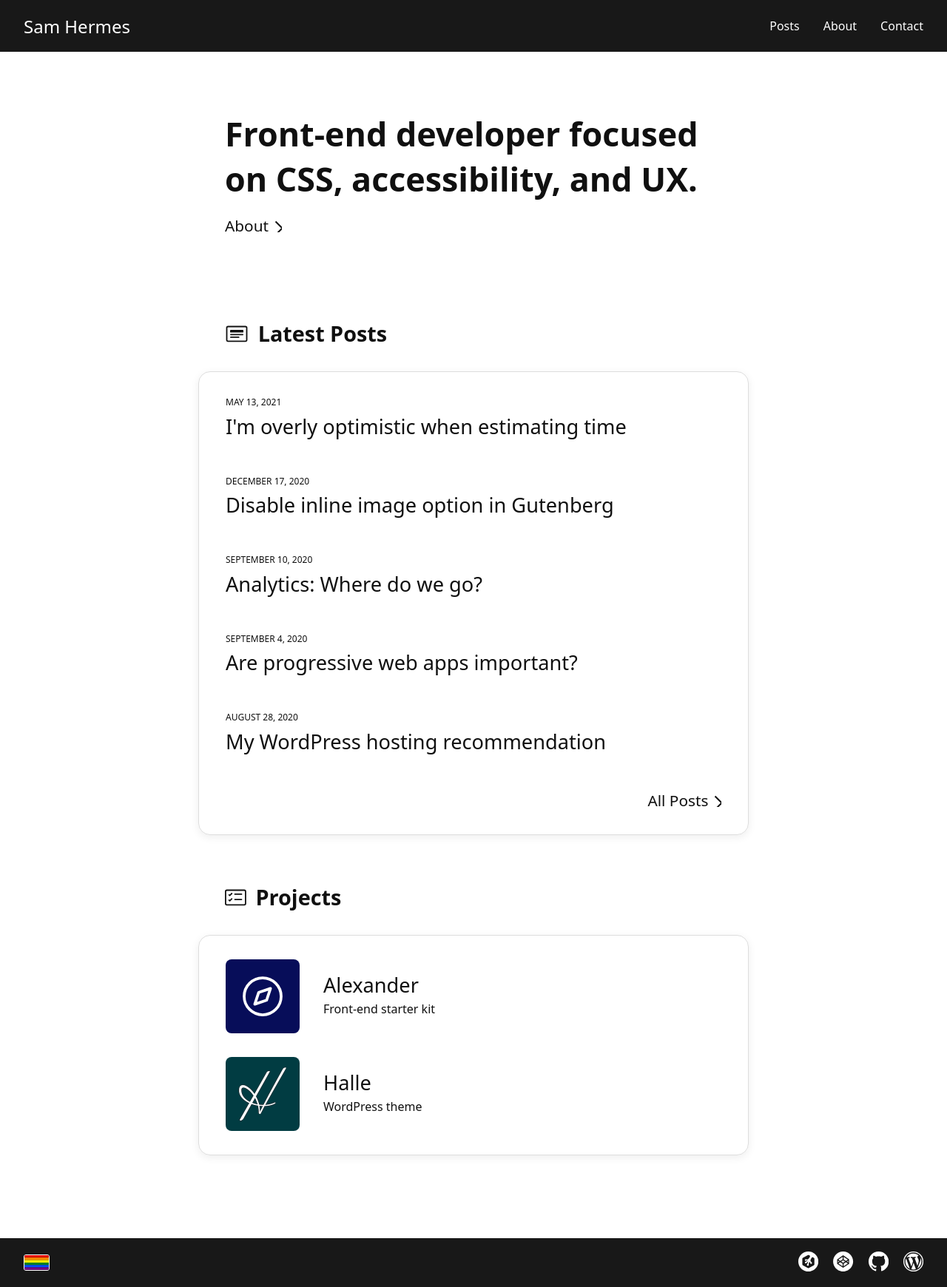
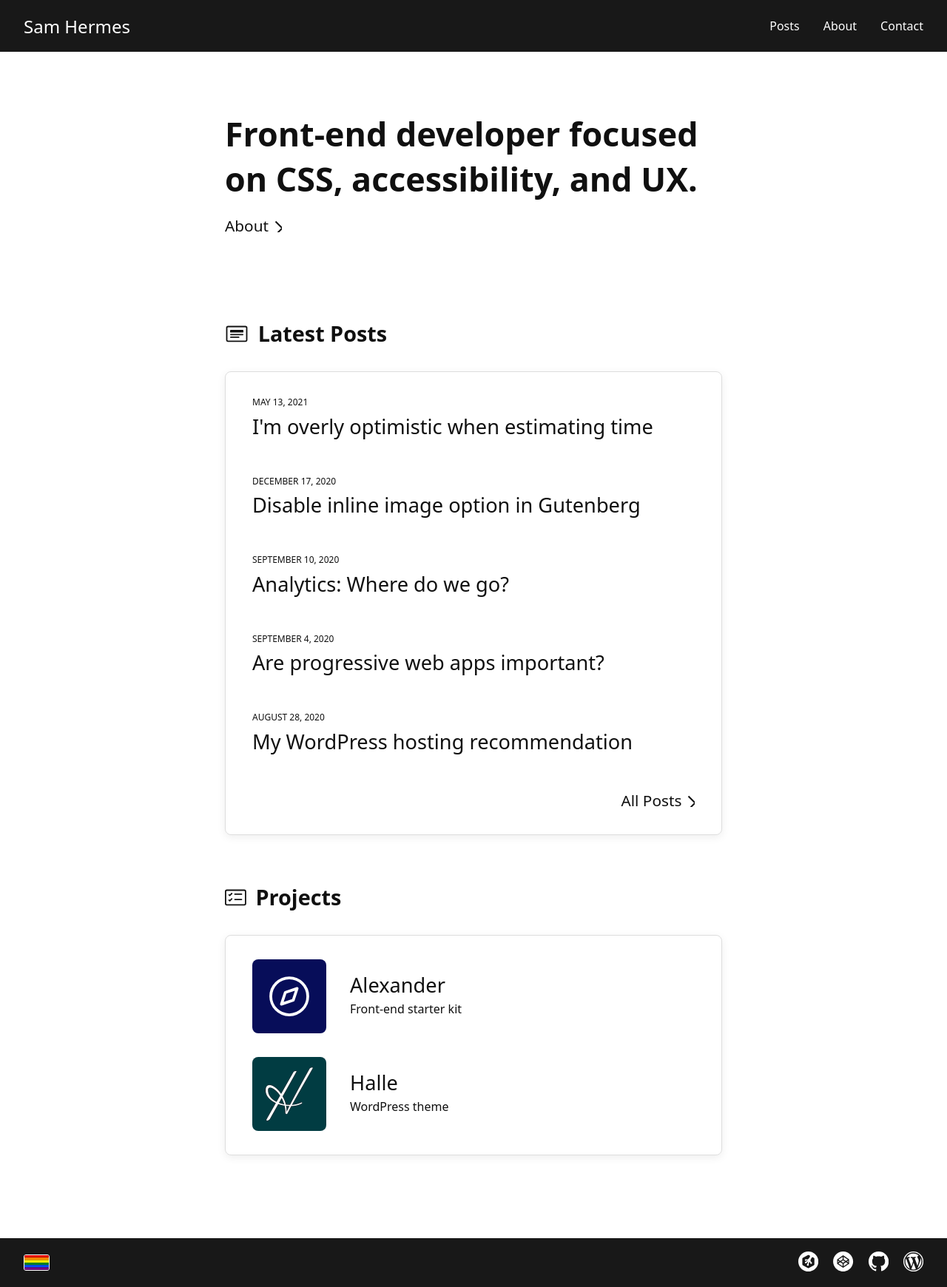
Before and after one commit to samhermes/samhermes.github.io, a Jekyll site: the page built from index.md, in a window 1280 px wide. Shown: the whole page at 74% size. Built offline with Jekyll 4.4.1, drawn with Linux system fonts in a browser that asks for light colours.

Commit message:
Apply border on mobile as well

```diff
--- a/_includes/head.html
+++ b/_includes/head.html
@@ -7,7 +7,7 @@
 <meta name="description"
     content="{% if page.excerpt %}{{ page.excerpt | strip_html | strip_newlines | truncate: 160 }}{% else %}{{ site.description }}{% endif %}">
 
-<link rel="stylesheet" href="/css/main.css?v=1.2.7">
+<link rel="stylesheet" href="/css/main.css?v=1.2.8">
 {% if page.custom_css %}
 <link rel="stylesheet" href="{{ page.custom_css }}.css">
 {% endif %}
--- a/_sass/_home.scss
+++ b/_sass/_home.scss
@@ -67,12 +67,9 @@
 .home-project-list {
     display: flex;
     flex-direction: column;
-
-    @media screen and (min-width: 50em) {
     box-shadow: 0 3px 12px rgba(0, 0, 0, 0.07);
-        border-radius: 1rem;
-        margin: 0 -2.25rem;
-        padding: 2rem 2.25rem;
+    border-radius: 0.5rem;
+    padding: 1.25rem 1.25rem;
     border: 1px solid $color-medium;
 
     @media (prefers-color-scheme: dark) {
@@ -80,6 +77,9 @@
         border-color: $dark-border-color;
         box-shadow: none;
     }
+
+    @media screen and (min-width: 37.5em) {
+        padding: 2rem 2.25rem;
     }
 
     .more {
```
Lines whose indentation alone changed are shown as unchanged.
